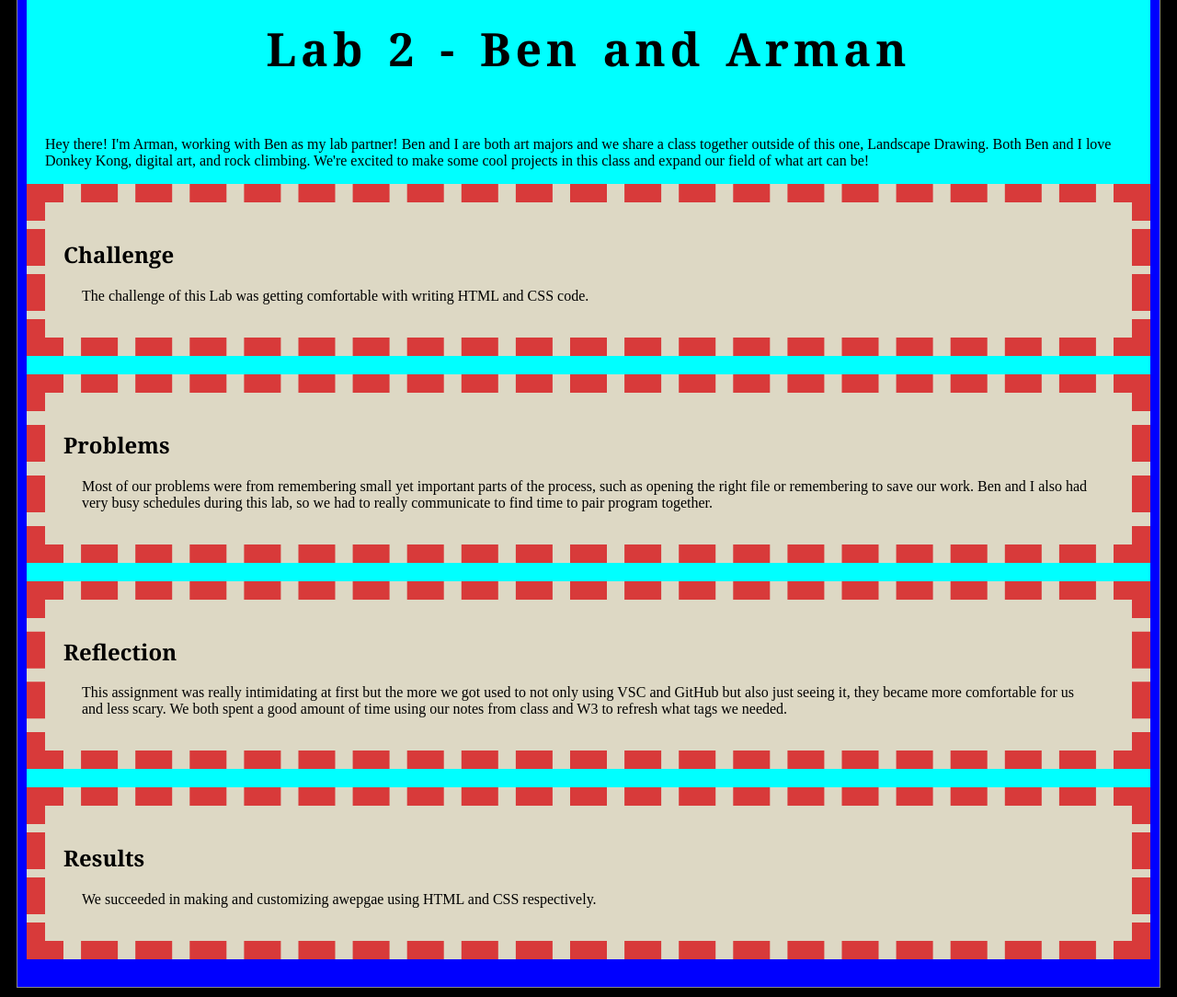
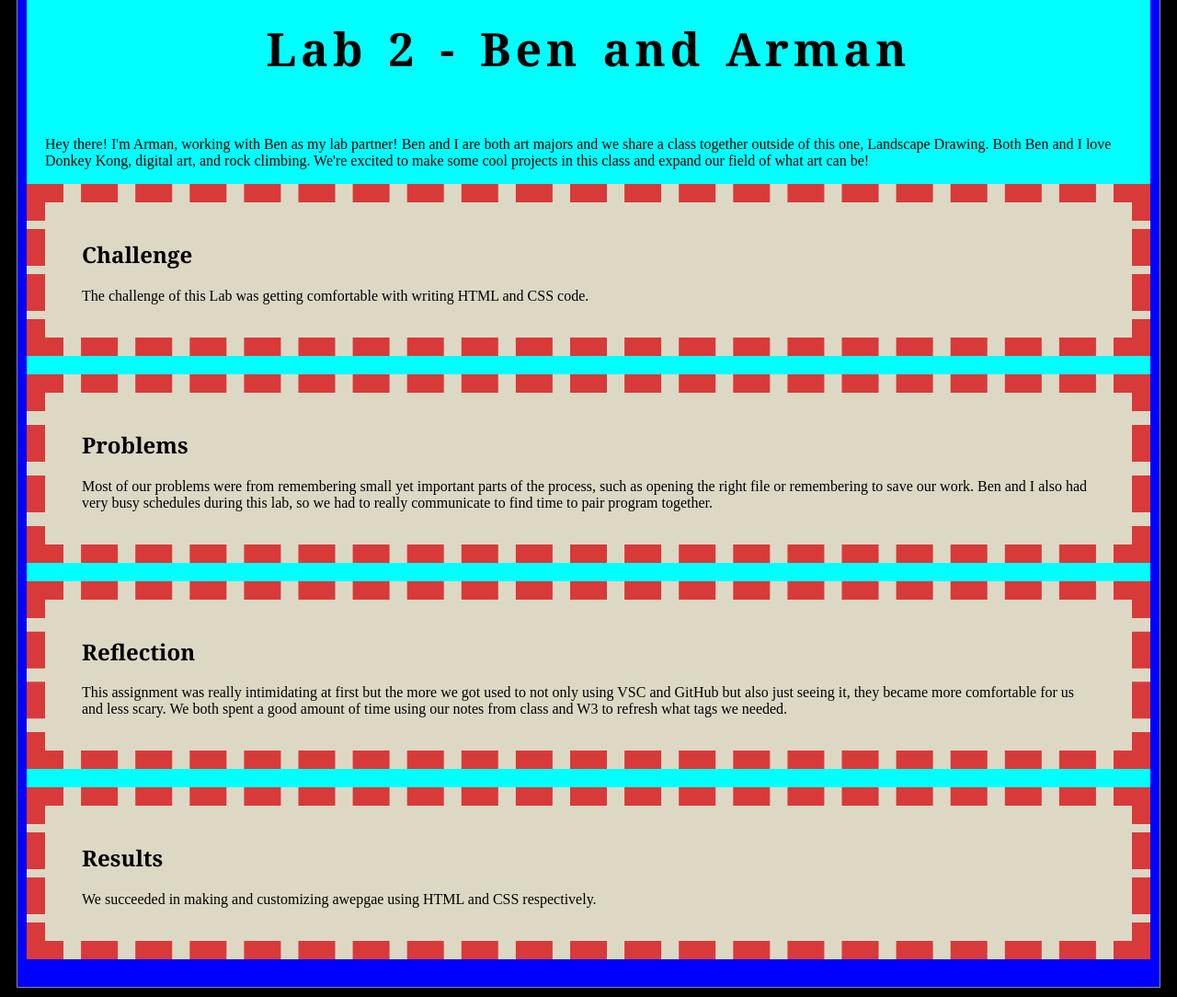
Before and after one commit to armanjmoslehi/art101, a web app: file lab2/index.html in a window 1280 px wide. Shown: the part 64-1148 px from the top of the page at 92% size. Run offline with its HTML, style and script files only (its server is not run), Linux system fonts and the light colour scheme.

Commit message:
Update lab.css

```diff
--- a/lab2/css/lab.css
+++ b/lab2/css/lab.css
@@ -15,7 +15,7 @@ section {
 
 }
 
-p {
+p, h2 {
   padding-left: 20px;
 padding-right: 20px;
 }
```
